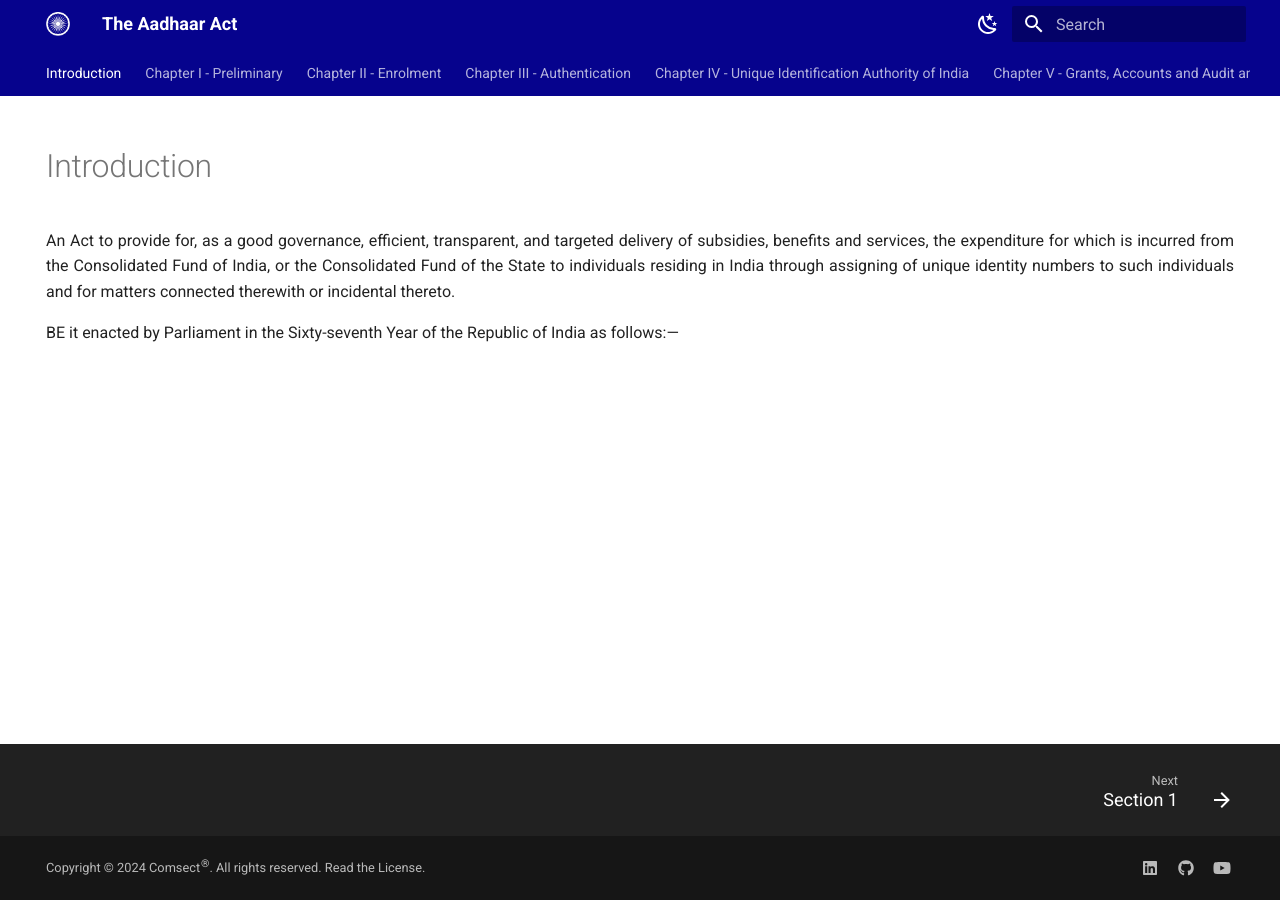
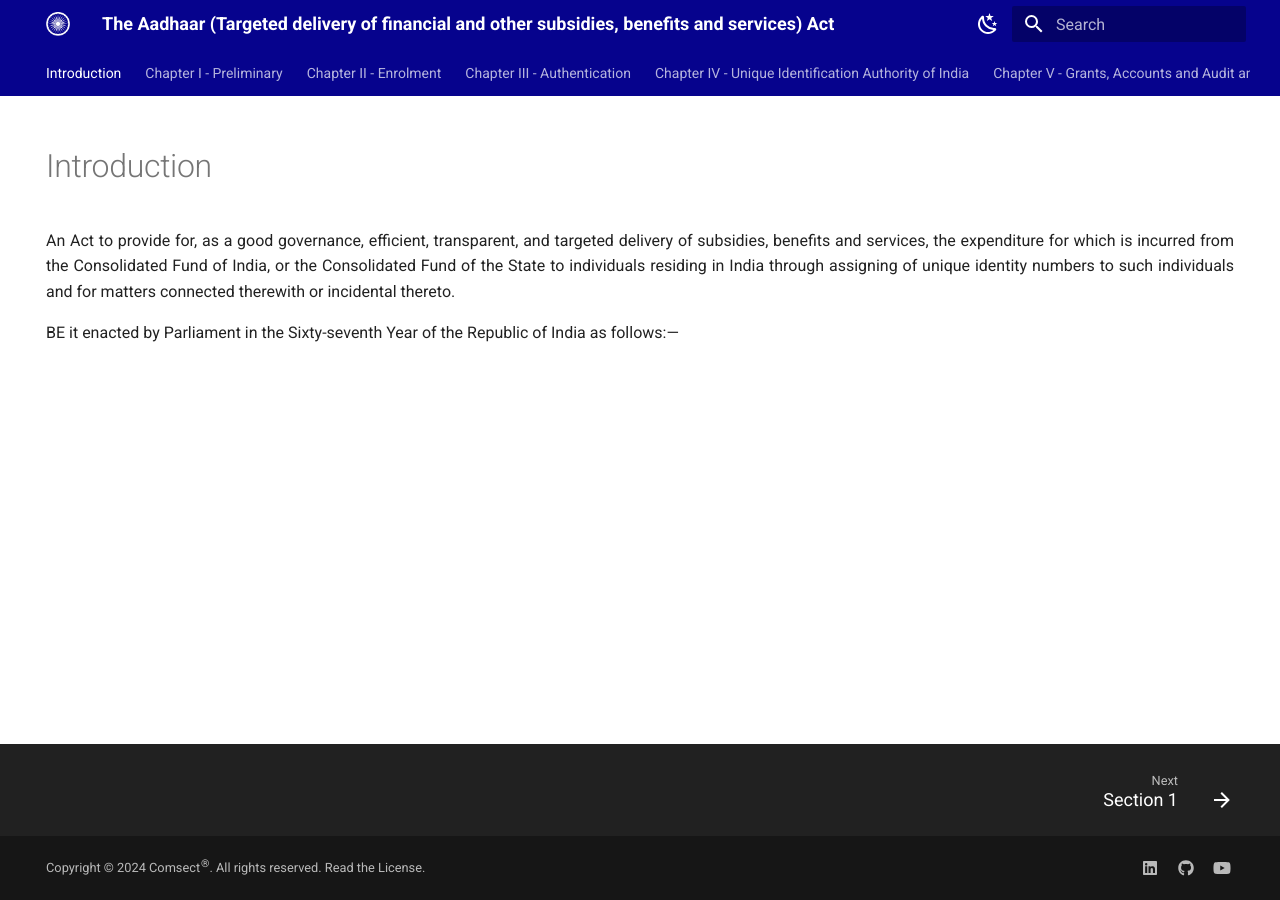
Before and after one commit to comsect/aadhaar-act, an MkDocs documentation site: the page built from docs/index.md, in a window 1280 px wide. Built offline with MkDocs 1.6.1 and Material for MkDocs 9.7.7, drawn with Linux system fonts in a browser that asks for light colours.

Commit message:
fix site_name

```diff
--- a/mkdocs.yml
+++ b/mkdocs.yml
@@ -1,4 +1,4 @@
-site_name: The Aadhaar Act
+site_name: The Aadhaar (Targeted delivery of financial and other subsidies, benefits and services) Act
 site_url: https://www.comsect.in/aadhaar-act/
 site_author: Comsect®
 site_description: The Aadhaar (Targeted delivery of financial and other subsidies, benefits and services) Act, 2016
```
